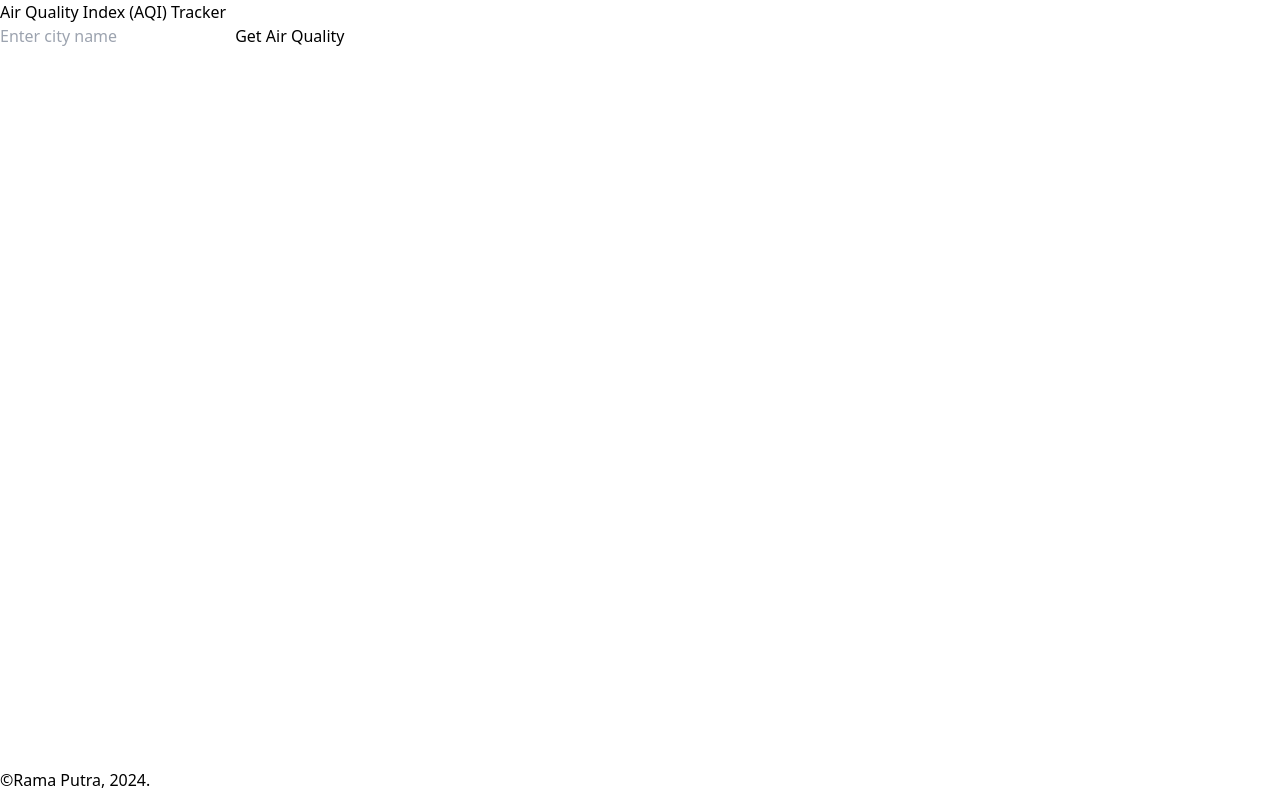
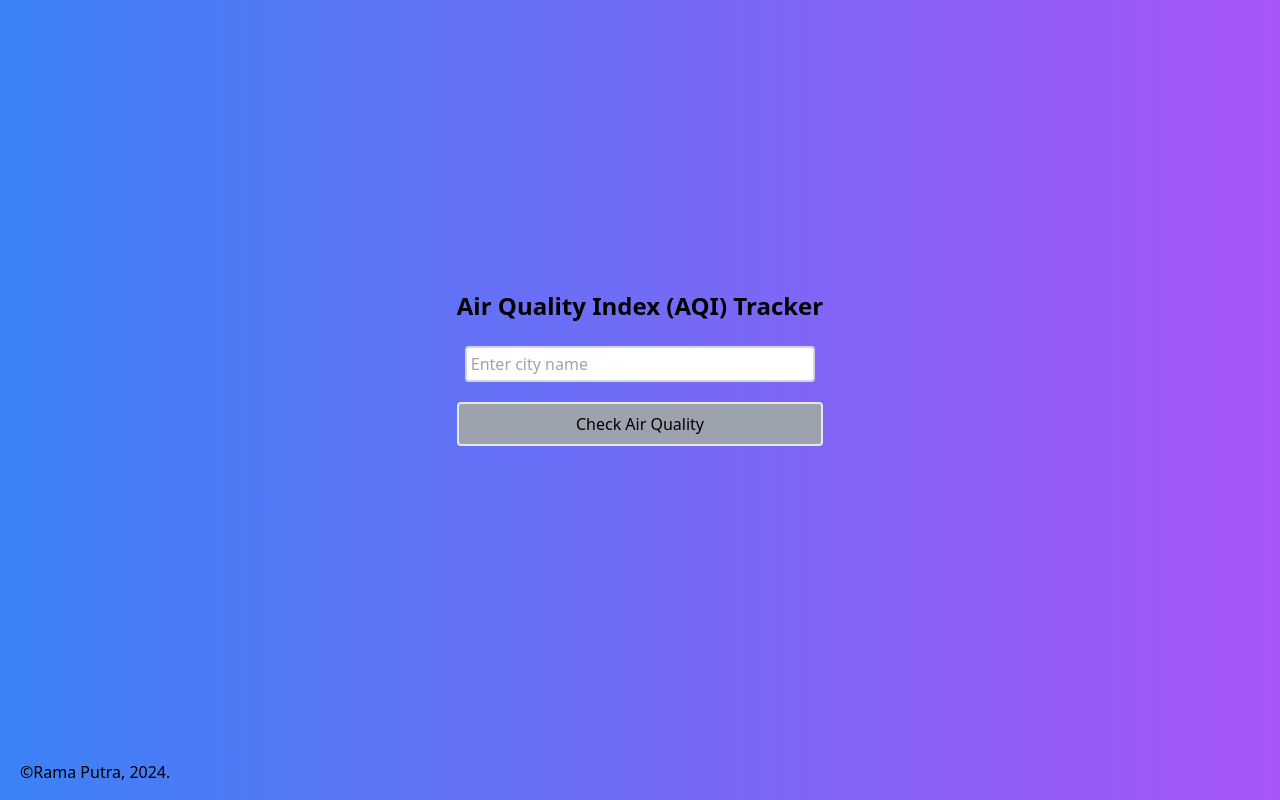
Before and after one commit to ramaputra1/Air-Quality-App, a website: page public/index.html in a window 1280 px wide. Drawn offline with Linux system fonts and the light colour scheme.

Commit message:
Reinstall all packages & Add some styles to bg; text; flex

```diff
--- a/package.json
+++ b/package.json
@@ -3,7 +3,7 @@
   "version": "1.0.0",
   "main": "app.js",
   "scripts": {
-    "test": "echo \"Error: no test specified\" && exit 1"
+    "dev": "npx tailwindcss -i ./src/css/input.css -o ./public/css/style.css --watch"
   },
   "keywords": [],
   "author": "",
--- a/public/index.html
+++ b/public/index.html
@@ -6,21 +6,31 @@
     <title>Air Quality Tracker</title>
     <link rel="stylesheet" href="css/style.css" />
   </head>
-  <body class="w-screen h-screen">
-    <main class="w-[100%] h-[95%]">
-      <div>
-        <h1>Air Quality Index (AQI) Tracker</h1>
-        <input type="text" id="cityInput" placeholder="Enter city name" />
-        <button class="text-center" onclick="getAirQuality()">
-          Get Air Quality
+  <body class="w-screen h-screen bg-gradient-to-r from-blue-500 to-purple-500">
+    <main class="w-[100%] h-[95%] flex justify-center items-center flex-col">
+      <div class="flex flex-col">
+        <h1 class="pb-4 text-center font-bold text-2xl">
+          Air Quality Index (AQI) Tracker
+        </h1>
+        <input
+          class="mb-5 border-2 border-gray-300 p-1 m-2 rounded focus:border-blue-500 focus:outline-none"
+          type="text"
+          id="cityInput"
+          placeholder="Enter city name"
+        />
+        <button
+          class="border-2 border-black-300 rounded bg-gray-400 p-2"
+          onclick="getAirQuality()"
+        >
+          Check Air Quality
         </button>
-        <div id="result"></div>
+        <div id="result" class="text-center p-3"></div>
       </div>
     </main>
-    <footer class="w-[100%] h-[5%] flex justify-start items-center">
-      <p>&copy;Rama Putra, 2024.</p>
+    <footer class="w-[100%] h-[5%]">
+      <p class="pl-5">&copy;Rama Putra, 2024.</p>
     </footer>
 
-    <script src="../app.js"></script>
+    <script src="app.js"></script>
   </body>
 </html>
```
Also changed, not shown: public/app.js (renamed from app.js), public/css/style.css, 1 other file.
